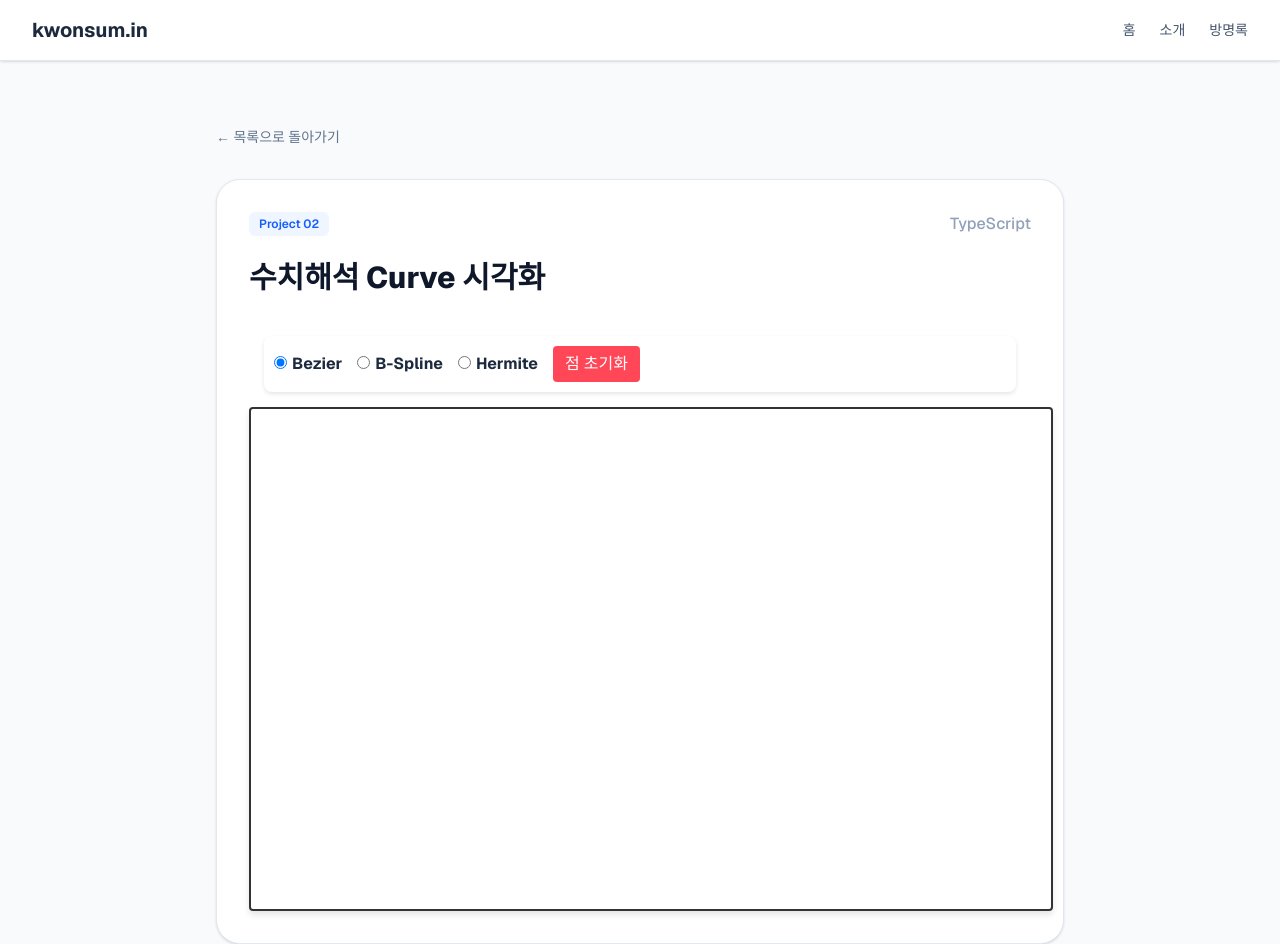
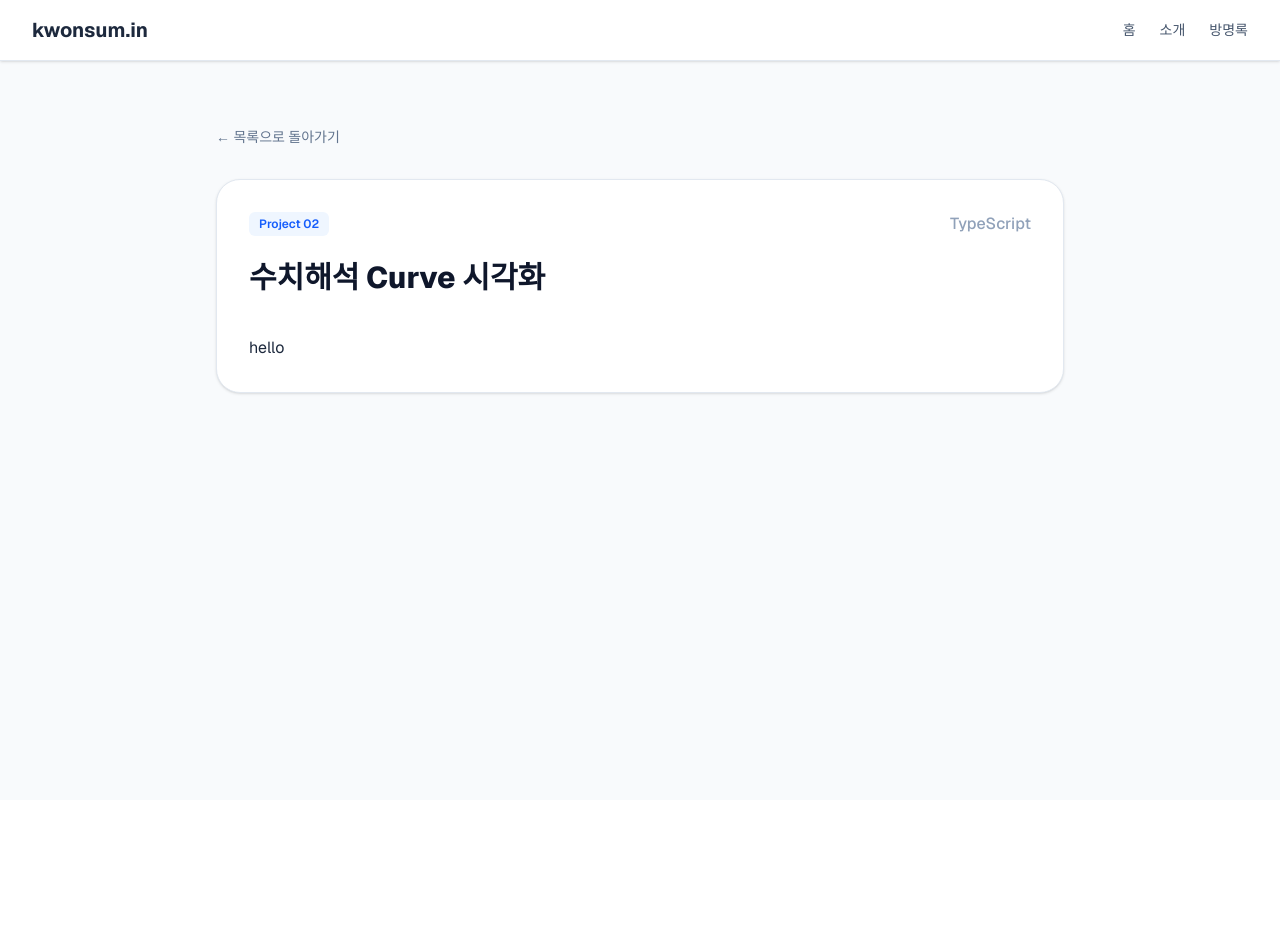
Before and after one commit to kwonsumin030716/portfolio, a Next.js app in the folder web/: page /projects/2 in a window 1280 px wide. After the commit the page ends 800 px from the top, so only its background shows below. Built offline with nearby package versions, Linux system fonts and the light colour scheme.

Commit message:
구조 변경 테스트

```diff
--- a/web/src/app/projects/2/page.tsx
+++ b/web/src/app/projects/2/page.tsx
@@ -4,6 +4,7 @@ import React, {useState, useRef, useEffect} from 'react';
 import Navbar from "@/components/Navbar";
 import Link from "next/link";
 import { projectData } from "@/data/projects";
+import BasePage from "@/components/BasePage";
 
 interface Point {
     x: number;
@@ -84,52 +85,10 @@ export default function CurvePage(){
     }
 
     return (
-        <div className="min-h-screen bg-slate-50 text-slate-800 font-sans">
-            <Navbar />
-            <div className="max-w-4xl mx-auto px-6 pt-16">
-                <Link href="/" className="inline-flex items-center text-sm font-medium text-slate-500 hover:text-slate-800 mb-8 transition">
-                    ← 목록으로 돌아가기
-                </Link>
-                <article className="bg-white border border-slate-200 rounded-3xl p-8 shadow-sm">
-                    <div className="flex justify-between items-center mb-6">
-                        <span className="text-xs font-semibold px-2.5 py-1 rounded-md text-blue-600 bg-blue-50">{ data?.tag }</span>
-                        <span className="text-s text-slate-400 font-medium">{ data?.lang }</span>
-                    </div>
-                    <div className="flex justify-between items-center mb-10 w-full">
-                        <h1 className="text-3xl font-extrabold text-slate-900">{ data?.title }</h1>
-                    </div>
-                    <div style={{ margin: '15px', padding: '10px', background: 'white', borderRadius: '8px', boxShadow: '0 2px 4px rgba(0,0,0,0.1)' }}>
-                        {(['bezier', 'bspline', 'hermite'] as CurveType[]).map((type) => (
-                            <label key={type} style={{ marginRight: '15px', fontWeight: 'bold', cursor: 'pointer', textTransform: 'capitalize' }}>
-                                <input
-                                    type="radio"
-                                    name="curveType"
-                                    value={type}
-                                    checked={curveType === type}
-                                    onChange={(e) => setCurveType(e.target.value as CurveType)}
-                                    style={{ marginRight: '5px' }}
-                                />
-                                {type === 'bspline' ? 'B-Spline' : type}
-                            </label>
-                        ))}
-                        <button
-                            onClick={handleClear}
-                            style={{ padding: '6px 12px', backgroundColor: '#ff4757', color: 'white', border: 'none', borderRadius: '4px', cursor: 'pointer' }}
-                        >
-                            점 초기화
-                        </button>
-                    </div>
-
-                    {/* 캔버스 영역 */}
-                    <canvas
-                        ref={canvasRef}
-                        width={800}
-                        height={500}
-                        onClick={handleCanvasClick}
-                        style={{ background: 'white', border: '2px solid #333', borderRadius: '4px', boxShadow: '0 4px 6px rgba(0,0,0,0.1)', cursor: 'crosshair' }}
-                    />
-                </article>
+        <BasePage projectData={data}>
+            <div>
+                hello
             </div>
-        </div>
+        </BasePage>
     );
 }
--- /dev/null
+++ b/web/src/components/BasePage.tsx
@@ -0,0 +1,56 @@
+import React from 'react';
+import {projectData} from '../data/projects';
+import Navbar from "@/components/Navbar";
+import Link from "next/link";
+
+
+
+export default function BasePage({
+     projectData: data
+     , children
+    }:{projectData: (typeof projectData)[number];
+    children:React.ReactNode;
+}){
+    return (
+        <div className="min-h-screen bg-slate-50 text-slate-800 font-sans">
+            <Navbar />
+            <div className="max-w-4xl mx-auto px-6 pt-16">
+                <Link href="/" className="inline-flex items-center text-sm font-medium text-slate-500 hover:text-slate-800 mb-8 transition">
+                    ← 목록으로 돌아가기
+                </Link>
+                <article className="bg-white border border-slate-200 rounded-3xl p-8 shadow-sm">
+                    <div className="flex justify-between items-center mb-6">
+                        <span className="text-xs font-semibold px-2.5 py-1 rounded-md text-blue-600 bg-blue-50">{ data?.tag }</span>
+                        <span className="text-s text-slate-400 font-medium">{ data?.lang }</span>
+                    </div>
+                    <div className="flex justify-between items-center mb-10 w-full">
+                        <h1 className="text-3xl font-extrabold text-slate-900">{ data?.title }</h1>
+                        {data.id === 1 &&
+                            <button
+                                onClick={() => {
+                                    fetch("/api/proxy/run", {
+                                        method: "GET",
+                                        headers: {"Authorization": `Bearer ${process.env.NEXT_PUBLIC_AUTH_TOKEN}`}
+                                    })
+                                        .then((res) => {
+                                            if (!res.ok) throw new Error("백엔드 함수 실행 실패");
+                                            return res.text();
+                                        })
+                                        .then((message) => {
+                                            alert("업데이트 완료: " + message);
+                                        })
+                                        .catch((err) => {
+                                            alert("오류 발생: " + err.message);
+                                        });
+                                }}
+                                className="px-4 py-2 bg-[#1F41B0] hover:bg-[#1F41B0]/90 text-white text-sm font-semibold rounded-xl shadow-sm transition-all active:scale-95"
+                            >
+                                Update
+                            </button>}
+                    </div>
+                    {children}
+                </article>
+            </div>
+        </div>
+    )
+}
```
